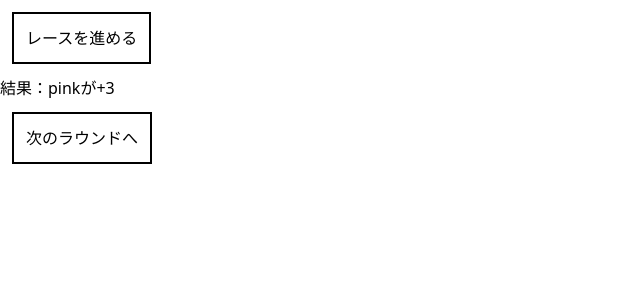
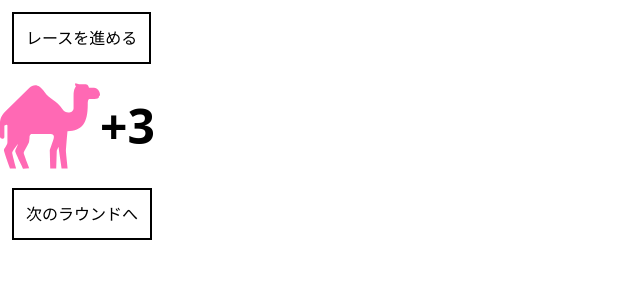
Before and after one commit to YM202c2100/camel-up, a Next.js app: page / in a window 1280 px wide. Both pictures are taken after a click on the button "レースを進める". Shown: the top 300 px of the page, without its empty margins (0-640 px from the left). Built offline with nearby package versions, Linux system fonts and the light colour scheme.

Commit message:
[feat] 結果をアイコン付きで表示するように変更

```diff
--- a/app/page.tsx
+++ b/app/page.tsx
@@ -4,6 +4,9 @@ import { useEffect, useState } from "react";
 import { RollAction } from "./feature/rollAction/components/rollAction";
 import { RollResult } from "./feature/rollAction/models/models";
 import { NextRoundButton } from "./feature/nextRoundButton/components/nextRoundButton";
+import Image from "next/image";
+import MyIcon from "../public/SVG/camel.svg"
+import { CamelIcon } from "./components/camelIcon";
 
 export default function Home() {
   const [rollResult, setRollResult] = useState<RollResult|undefined>(undefined)
@@ -17,8 +20,11 @@ export default function Home() {
     <div>
       <RollAction roundNum={roundNum} setRollResult={setRollResult}/>
       {rollResult &&
-        <div>
-          結果：{rollResult.camel}が+{rollResult.dice}
+        <div className="flex items-center">
+          <div className="w-[100px] h-[100px]">
+            <CamelIcon camelColor={rollResult.camel}/>
+          </div>
+          <div className="text-5xl font-extrabold">+{rollResult.dice}</div>
         </div>
       }
       <NextRoundButton setRoundNum={setRoundNum}/>
```
